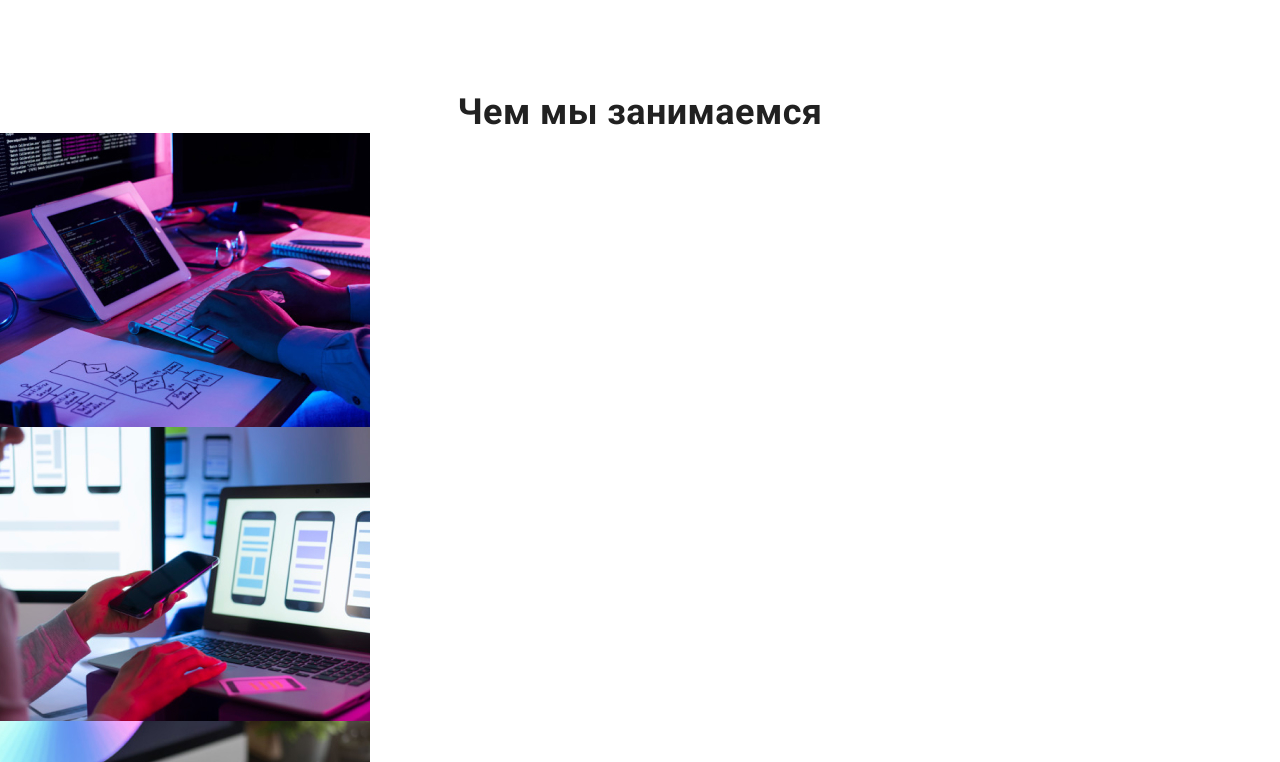
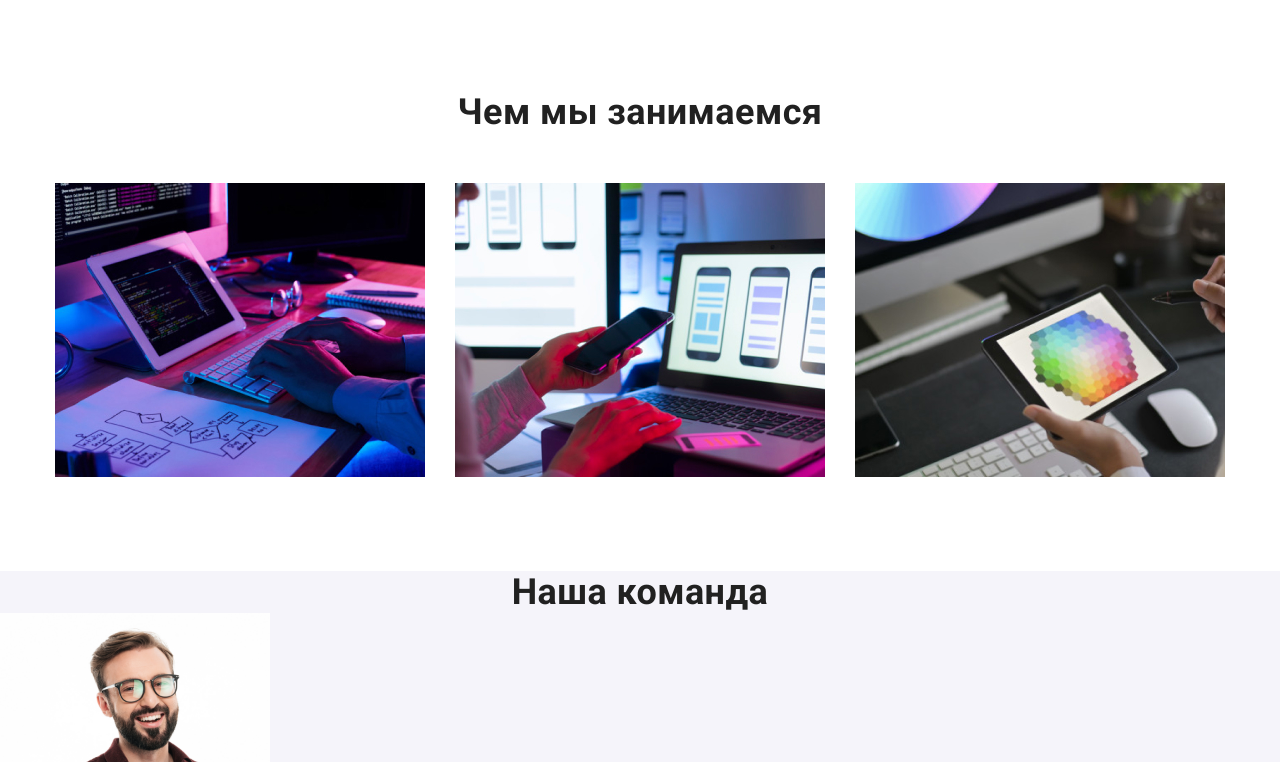
Before and after one commit to vtabashniuk/goit-markup-hw-03, a plain HTML site: page index.html in a window 1280 px wide. Shown: the part 878-1640 px from the top of the page. Drawn offline with nearby package versions, Linux system fonts and the light colour scheme; files whose address does not match are found by name.

Commit message:
оформляет секцию Чем мы занимаемся

```diff
--- a/css/styles.css
+++ b/css/styles.css
@@ -230,7 +230,24 @@ img {
   text-transform: uppercase;
 }
 /* ======= OUR JOB ======= */
+.job-section {
+  padding-bottom: 94px;
+}
 
+.job-container {
+  width: 1200px;
+  margin: 0 auto;
+  padding: 0 15px;
+}
+
+.job-list {
+  display: flex;
+  margin-top: 50px;
+}
+
+.job-list > .items:not(:last-child) {
+  margin-right: 30px;
+}
 /* ======= OUR TEAM ======= */
 .team {
   background: var(--secondary-background-color);
--- a/index.html
+++ b/index.html
@@ -92,10 +92,11 @@
         </div>
       </section>
       <!-- OUR JOB -->
-      <section>
+      <section class="job-section">
+        <div class="job-container">
           <h2 class="title">Чем мы занимаемся</h2>
-        <ul class="list">
-          <li>
+          <ul class="job-list list">
+            <li class="items">
               <img
                 src="./img/studio/our-job/our-job-1.jpg"
                 alt="Пишем код на компьютере"
@@ -103,7 +104,7 @@
                 height="294"
               />
             </li>
-          <li>
+            <li class="items">
               <img
                 src="./img/studio/our-job/our-job-2.jpg"
                 alt="Работаем с дизайном"
@@ -111,7 +112,7 @@
                 height="294"
               />
             </li>
-          <li>
+            <li class="items">
               <img
                 src="./img/studio//our-job/our-job-3.jpg"
                 alt="Выбираем цвет с палитры"
@@ -120,6 +121,7 @@
               />
             </li>
           </ul>
+        </div>
       </section>
       <!-- OUR TEAM -->
       <section class="team">
```
Lines whose indentation alone changed are shown as unchanged.
